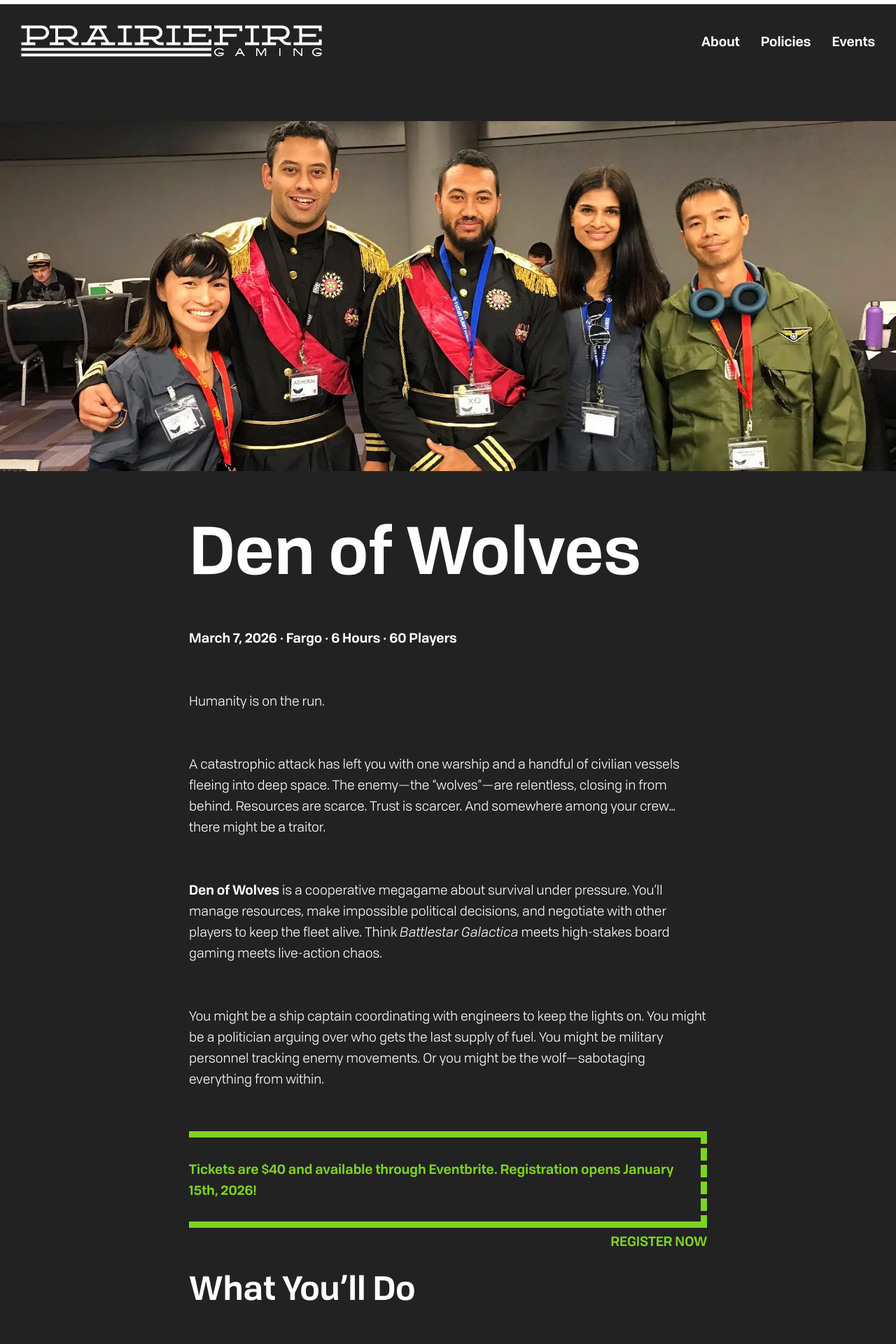
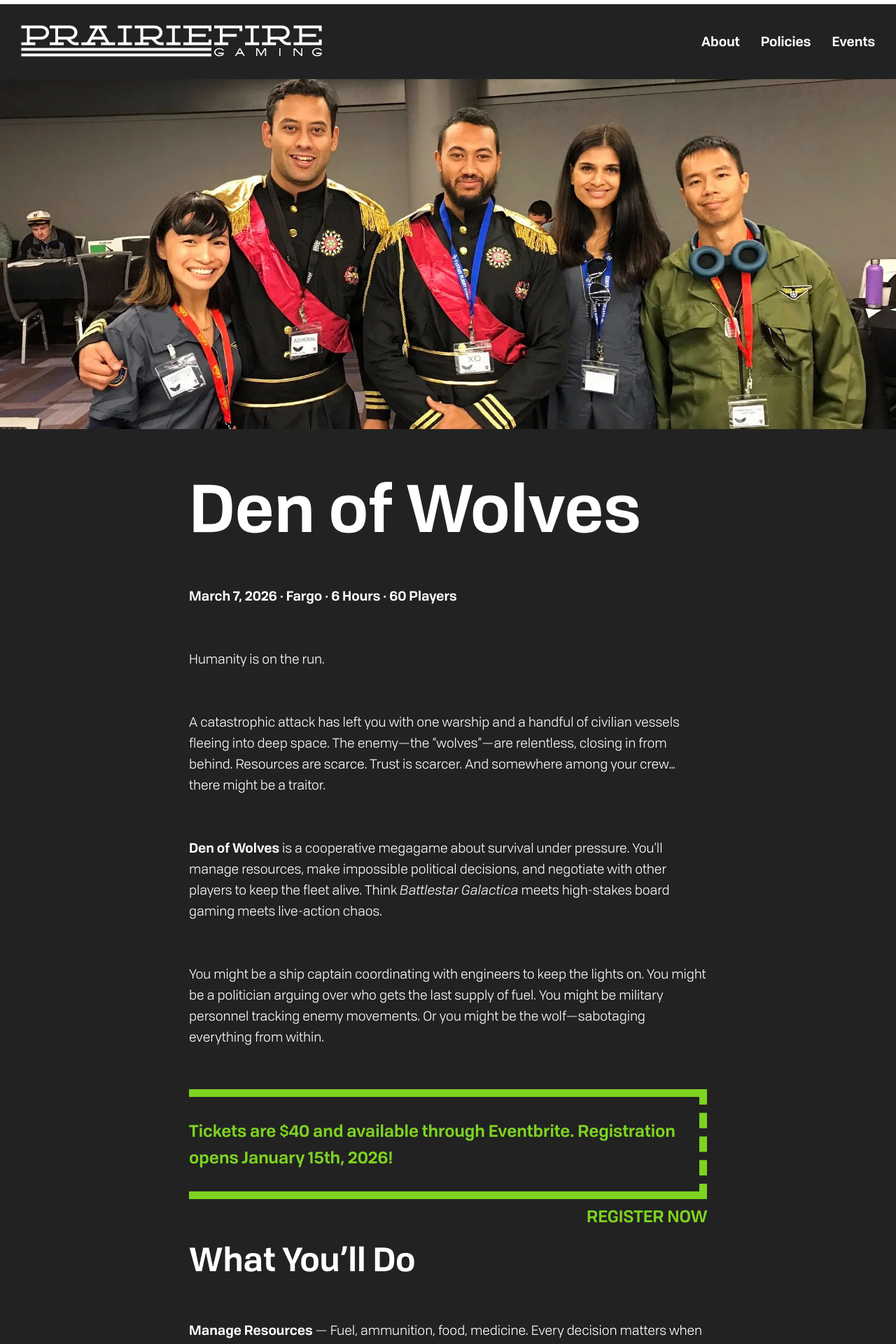
Before and after one commit to jedlimke/prairiefiregaming.com, a Jekyll site: the page built from megagames/den-of-wolves.md, in a window 1280 px wide. Shown: the top 1920 px of the page at 70% size. Built offline with Jekyll 4.4.1, drawn with Linux system fonts in a browser that asks for light colours.

Commit message:
Fixed spacing.

```diff
--- a/_sass/base.scss
+++ b/_sass/base.scss
@@ -455,6 +455,7 @@ table {
 		--callout-color: #7ED321;
 		color: var(--callout-color);
 		border-color: var(--callout-color);
+		font-size: 1.25em;
 	}
 
 	// Important (orange/pink) - critical information, pay attention
--- a/_sass/page.scss
+++ b/_sass/page.scss
@@ -16,3 +16,7 @@
 		min-height: 500px;
 	}
 }
+
+.page.page--with-hero {
+	margin-top: 0;
+}
```
